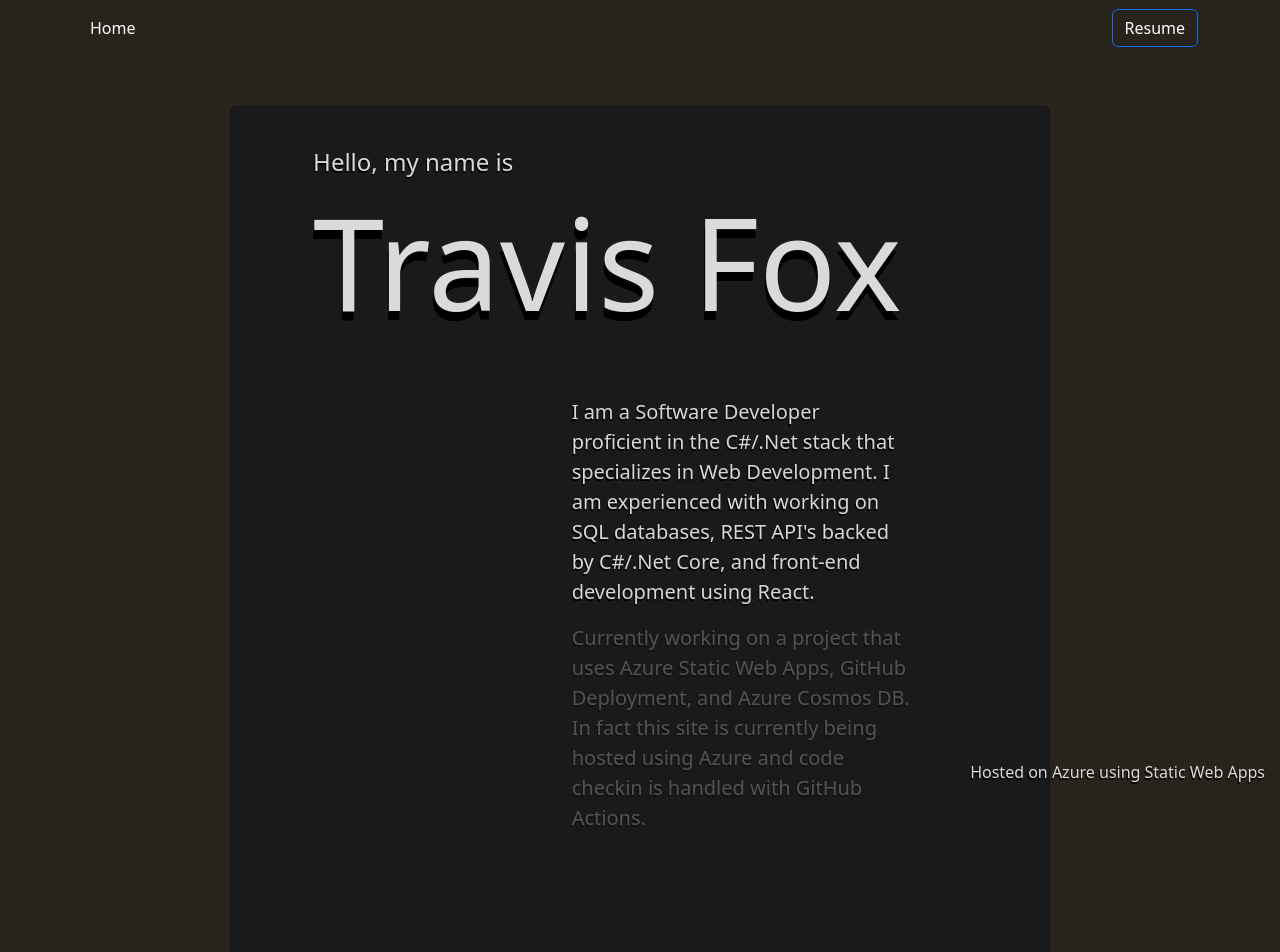
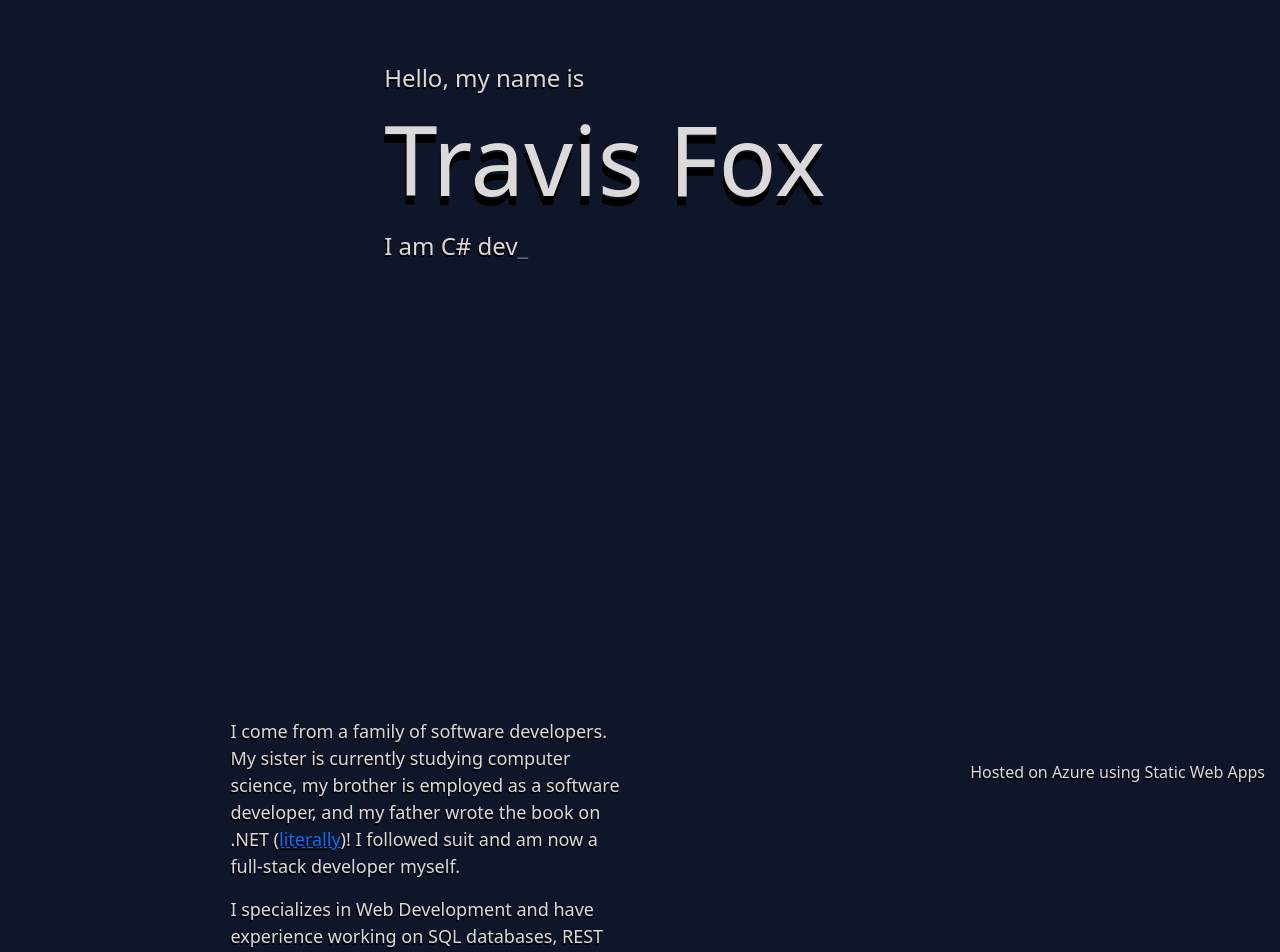
Before and after one commit to travisslyfox/Portfolio, a React (Create React App) app: page / in a window 1280 px wide. Shown: the top 952 px of the page. Built offline with nearby package versions, Linux system fonts and the light colour scheme.

Commit message:
Layout overhaul

```diff
--- a/src/App.css
+++ b/src/App.css
@@ -17,7 +17,7 @@
   }
 }
 @media (min-width: 769px) {
-  .main{ margin-top: 5%; width: 73%; float: left; margin-left: 10%; margin-right: 10%} /*going past 73% width bugs card, causing height to be reset on animation, ideal styling would be ~ 78%*/
+  .main{ margin-top: 5%; width: auto; float: left; margin-left: 18%; margin-right: 18%}
   .home-card {
     min-height: 775px;
     margin-left: 18%;
@@ -60,6 +60,13 @@
   }
 }
 
+@keyframes text-blinking{
+  50%  {
+    opacity: 0;
+  }
+
+}
+
 
 .App {
   text-align: center;
@@ -94,7 +101,11 @@
   animation: fade-in 3s;
 }
 
-.text-header { margin-bottom: 60px; font-size: 8em; text-shadow: -1px 9px 0 #000 }
+.text-blinking {
+  animation: text-blinking 1s linear infinite;
+ }
+
+.text-header { margin-bottom: 5px; font-size: 6em; text-shadow: -1px 9px 0 #000 }
 
 .text-loud { font-size: 5em }
 
--- a/src/App.js
+++ b/src/App.js
@@ -12,15 +12,15 @@ import 'bootstrap/dist/css/bootstrap.min.css';
 
 function App() {
 
-  document.body.style = 'background: hsl(38.57deg 20.59% 13.33%)';
+  document.body.style = 'background: hsl(224deg 47.8% 11%)';
 
   return (
     <div>
-      <Navbar/>
+      {/* <Navbar/> */}
 
-      <Card className="home-card">
 
-        <div className="text-white-custom main">
+
+      <div className="text-white-custom main" sytle={{}}>
           <Router>
 
               <Routes>
@@ -33,7 +33,7 @@ function App() {
           </Router>
         </div>
 
-      </Card>
+
 
       <Footer/>
     </div>
--- a/src/components/NavBar.jsx
+++ b/src/components/NavBar.jsx
@@ -13,13 +13,17 @@ function NavBar() {
 
 	return (
 		<div style={{ paddingBottom: "50px" }}>
-			<Navbar bg="#0d1640" /*expand="lg" //mobile navbar hamburger menue*/>
+			<Navbar /*expand="lg" //mobile navbar hamburger menue*/>
 				<Container>
 					<Navbar.Toggle aria-controls="basic-navbar-nav" />
 					<Navbar.Collapse id="basic-navbar-nav">
 						<Nav className="me-auto">
-							<Nav.Link href="/" className="text-white">
-								Home
+							<Nav.Link
+								href="/"
+								className="text-white"
+								style={{ fontWeight: "bold", fontSize: "18px" }}
+							>
+								Travis Fox
 							</Nav.Link>
 							<Nav.Link
 								href="about"
--- /dev/null
+++ b/src/components/Paragraph.jsx
@@ -0,0 +1,44 @@
+import React, { useState } from "react";
+import { Card, Button } from "react-bootstrap";
+
+function Form(props) {
+	const [formData, updateFormData] = useState("Hello");
+
+	const formUpdater = (e) => {
+		updateFormData((prevState) => {
+			let fd = { ...prevState };
+			fd = e.target.value;
+			return fd;
+		});
+	};
+
+	return (
+		<div>
+			<Card
+				style={{
+					height: "150px",
+					alignItems: "center",
+					marginLeft: "auto",
+					marginRight: "auto",
+					marginTop: "10px",
+					marginBottom: "10px",
+				}}
+			>
+				<input
+					name="paragraph"
+					value={formData}
+					onChange={formUpdater}
+					key={props.key}
+					style={{
+						height: "100%",
+						width: "100%",
+						background: "transparent",
+						border: "none",
+					}}
+				></input>
+			</Card>
+		</div>
+	);
+}
+
+export default Form;
--- a/src/pages/Home.jsx
+++ b/src/pages/Home.jsx
@@ -7,114 +7,129 @@ const profileStyles = {
 	border: "1px solid black",
 	borderRadius: "150px",
 	marginBottom: "20px",
-	animation: "fade-in 3s",
-	animationIterationCount: "1",
-};
-const fadeInStyles = {
-	animation: "fade-in 3s",
 };
 
 function Home() {
-	const [textVisibility, setTextVisibility] = useState({
-		paraOne: "hidden",
-		paraTwo: "hidden",
-		paraThree: "hidden",
-		paraFour: "hidden",
+	const [techStack, setTechStack] = useState({
+		displayText: "",
+		bank: [
+			"JavaScript developer.",
+			"C# developer.",
+			"SQL developer.",
+			"React developer.",
+			".NET developer.",
+			"Tech enthusiast.",
+		],
+		charIndex: 0,
+		techIndex: 0,
+		isDeleting: false,
 	});
 
 	useEffect(() => {
-		setTimeout(() => {
-			setTextVisibility((prevState) => {
-				const ud = { ...prevState };
-				ud.paraOne = "visible";
-				return ud;
+		let timer;
+
+		const currentTech = techStack.bank[techStack.techIndex];
+
+		if (!techStack.isDeleting && techStack.charIndex < currentTech.length) {
+			timer = setTimeout(() => {
+				setTechStack((prevState) => {
+					const ts = { ...prevState };
+					ts.displayText = ts.displayText + currentTech[techStack.charIndex];
+					ts.charIndex = ts.charIndex + 1;
+					return ts;
+				});
+			}, 80);
+		} else if (techStack.charIndex === currentTech.length) {
+			setTechStack((prevState) => {
+				const ts = { ...prevState };
+				ts.isDeleting = true;
+				return ts;
 			});
-		}, 3200);
-		setTimeout(() => {
-			setTextVisibility((prevState) => {
-				const ud = { ...prevState };
-				ud.paraTwo = "visible";
-				return ud;
+			setTimeout(() => {
+				setTechStack((prevState) => {
+					const ts = { ...prevState };
+					ts.displayText = ts.displayText.slice(0, -1);
+					ts.charIndex = ts.charIndex - 1;
+					return ts;
+				});
+			}, 2000);
+		} else if (techStack.isDeleting && techStack.charIndex > 0) {
+			timer = setTimeout(() => {
+				setTechStack((prevState) => {
+					const ts = { ...prevState };
+					ts.displayText = ts.displayText.slice(0, -1);
+					ts.charIndex = ts.charIndex - 1;
+					return ts;
+				});
+			}, 80);
+		} else if (techStack.isDeleting && techStack.charIndex === 0) {
+			setTechStack((prevState) => {
+				const ts = { ...prevState };
+				ts.isDeleting = false;
+				ts.techIndex = (ts.techIndex + 1) % techStack.bank.length;
+				return ts;
 			});
-		}, 5200);
-		setTimeout(() => {
-			setTextVisibility((prevState) => {
-				const ud = { ...prevState };
-				ud.paraThree = "visible";
-				return ud;
-			});
-		}, 7200);
-		setTimeout(() => {
-			setTextVisibility((prevState) => {
-				const ud = { ...prevState };
-				ud.paraFour = "visible";
-				return ud;
-			});
-		}, 9200);
-	}, []);
+		}
+
+		return () => {
+			clearTimeout(timer);
+		};
+	}, [
+		techStack.charIndex,
+		techStack.isDeleting,
+		techStack.bank,
+		techStack.techIndex,
+	]);
 
 	return (
 		<div>
 			<div className="home-content row row-cols-auto mb-5">
-				<h4 style={fadeInStyles}>Hello, my name is</h4>
-				<h1 style={fadeInStyles} className="text-header col-12">
-					Travis Fox
-				</h1>
-				<div className="col-xl-5 col-lg-6 col-md-7 conditional-hidden">
-					<Profile styleProps={profileStyles} />
+				<div className="container">
+					<div>
+						<h4>Hello, my name is</h4>
+						<h1 className="text-header col-12">Travis Fox</h1>
+						<div className="mt-3">
+							<h4>
+								I am {techStack.displayText}
+								<span className="text-blinking">_</span>
+							</h4>
+						</div>
+					</div>
+					<div style={{ marginTop: "100%" }}>{/* <h1>TECH ICONS</h1> */}</div>
 				</div>
 
-				<div className="about-para col-xl-7 col-lg-6 col-md-5 fs-5">
-					<div
-						style={{
-							...fadeInStyles,
-							animationDelay: "3s",
-							visibility: textVisibility.paraOne,
-						}}
-						className=""
-					>
-						I am a Software Developer proficient in the C#/.Net stack that
-						specializes in Web Development. I am experienced with working on SQL
+				<div className="about-para col-xl-1 col-lg-1 col-md-1 fs-1"></div>
+
+				<div
+					className="about-para col-xl-6 col-lg-5 col-md-4"
+					style={{ fontSize: "large" }}
+				>
+					<div className="mt-3">
+						I come from a family of software developers. My sister is currently
+						studying computer science, my brother is employed as a software
+						developer, and my father wrote the book on .NET (
+						<a href="https://www.oreilly.com/library/view/debugging-aspnet/0735711410/">
+							literally
+						</a>
+						)! I followed suit and am now a full-stack developer myself.
+					</div>
+					<div className="mt-3">
+						I specializes in Web Development and have experience working on SQL
 						databases, REST API's backed by C#/.Net Core, and front-end
-						development using React.
+						development using React. I am Currently working on a project that
+						uses Azure Static Web Apps, GitHub Deployment, and Azure Cosmos DB.
+						In fact this site is currently being hosted using Azure and code
+						checkin is handled with GitHub Actions.
 					</div>
-					<div
-						style={{
-							...fadeInStyles,
-							animationDelay: "5s",
-							visibility: textVisibility.paraTwo,
-						}}
-						className="mt-3"
-					>
-						Currently working on a project that uses Azure Static Web Apps,
-						GitHub Deployment, and Azure Cosmos DB. In fact this site is
-						currently being hosted using Azure and code checkin is handled with
-						GitHub Actions.
+					<div className="mt-3">
+						I'm also familiar with the Agile methodology and have working in a
+						Scrum environment. I am a quick learner and am always looking to
+						learn new technologies and improve my skills. I am a team player and
+						enjoy working with others to solve problems and create solutions.
 					</div>
-					<div
-						style={{
-							...fadeInStyles,
-							animationDelay: "7s",
-							visibility: textVisibility.paraThree,
-						}}
-						className="mt-3"
-					>
-						I'm also familiar with the Agile methodology and have worked in a
-						Scrum environment. I am a quick learner and am always looking to
-						learn new technologies and improve my skills. I am also a team
-						player and enjoy working with others to solve problems and create
-						solutions.
-					</div>
-					<div
-						style={{
-							...fadeInStyles,
-							animationDelay: "9s",
-							visibility: textVisibility.paraFour,
-						}}
-						className="mt-5"
-					>
-						I am currently looking for a full-time position as a Software
-						Developer, although I am open and currently freelancing.
+					<div className="mt-3">
+						When I am not working I am most likely still at the computer either
+						reading, playing video games, or hanging out with my cats.
 					</div>
 				</div>
 			</div>
--- a/src/pages/Sandbox.jsx
+++ b/src/pages/Sandbox.jsx
@@ -1,19 +1,50 @@
 import React, { useState } from "react";
 import { Card, Button } from "react-bootstrap";
+import Paragraph from "../components/Paragraph";
 
-const cardStyles = { height: "200px", width: "200px" };
+const cardStyles = { height: "fill", width: "fill" };
 
 function Sandbox() {
-	const [entityContainer, updateEntityContainer] = useState([
-		<Card style={cardStyles}></Card>,
-	]);
+	const [pageContent, updatePageContent] = useState({
+		formContainer: [<Paragraph key="0" />],
+		formKeyIndex: 1,
+		socialContainer: <h1>Instagram</h1>,
+		profileContainer: <h1>Picture</h1>,
+		contactContainer: <h1>Phone</h1>,
+	});
+
+	const addParagraph = (e) => {
+		updatePageContent((prevState) => {
+			let pc = { ...prevState };
+			pc.formContainer = [
+				...pageContent.formContainer,
+				<Paragraph key={pageContent.formKeyIndex} />,
+			];
+			pc.formKeyIndex++;
+			return pc;
+		});
+	};
+
+	const submitForm = (e) => {
+		updatePageContent((prevState) => {
+			let pc = { ...prevState };
+			pc.formContainer = pageContent.renderContainer;
+			return pc;
+		});
+	};
 
 	return (
-		<>
+		<React.Fragment>
 			<div className="container">
-				<div className="row">{entityContainer}</div>
+				<div className="row">{pageContent.formContainer}</div>
+				<Button onClick={addParagraph}>Add Paragraph</Button>
+				<Button>Add social</Button>
+				<Button>Add contact</Button>
+				<Button>Add resume</Button>
+				<Button>preview</Button>
+				<Button onClick={submitForm}>Submit</Button>
 			</div>
-		</>
+		</React.Fragment>
 	);
 }
 export default Sandbox;
```
